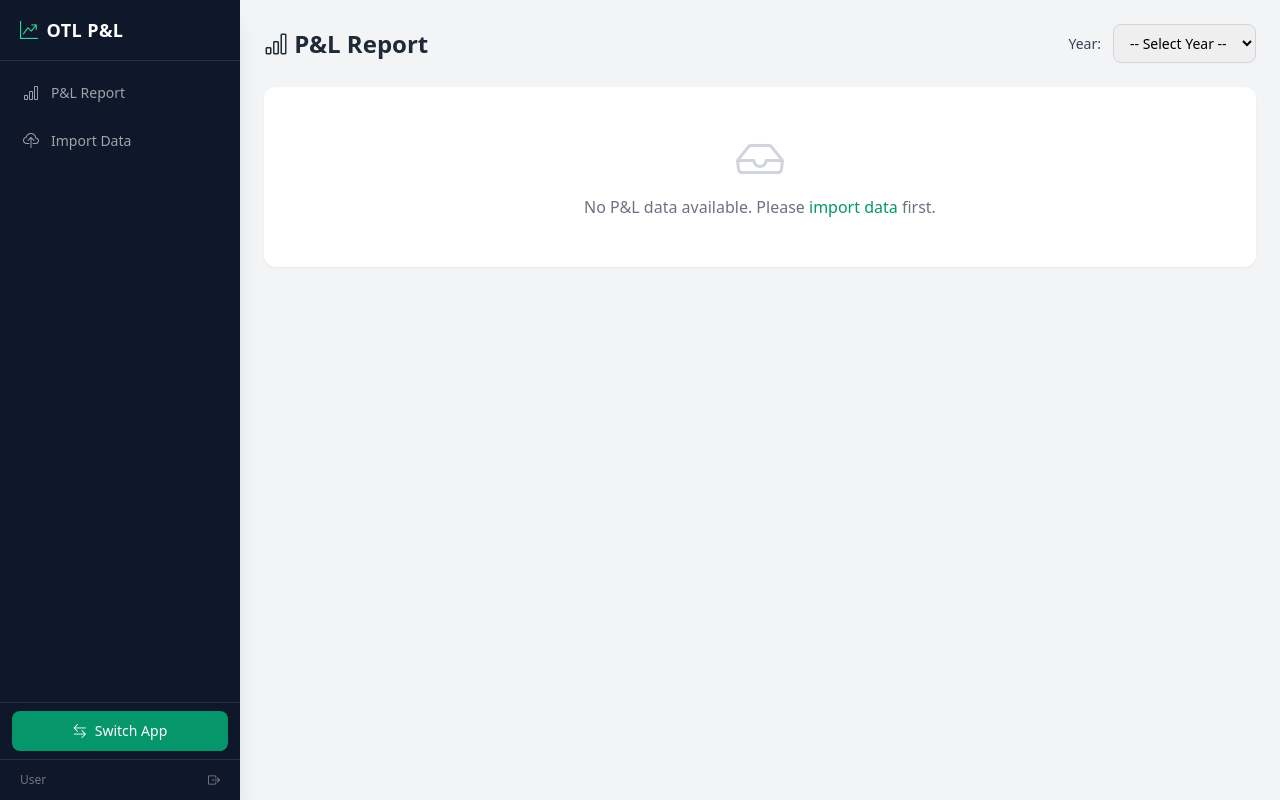
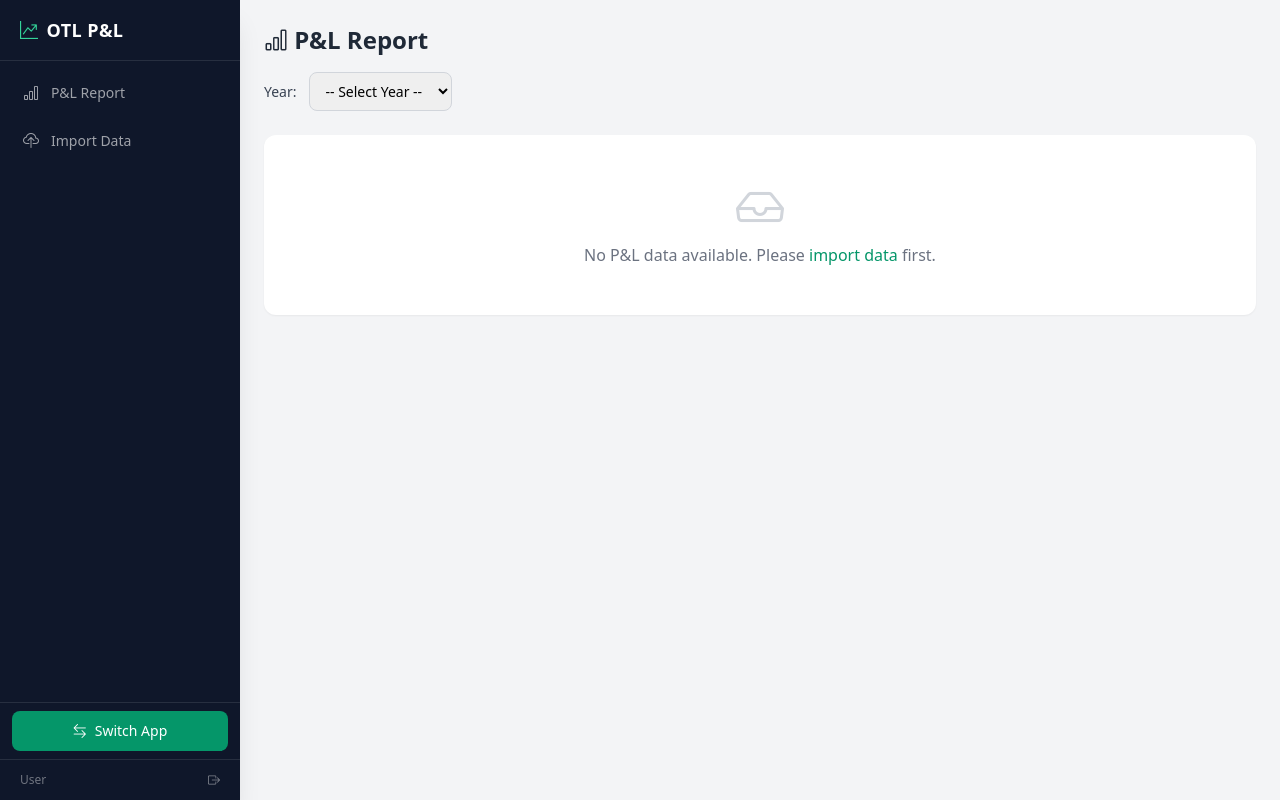
Before and after one commit to aisupport1709/OTL, a Flask app: template app/templates/pl/report.html in a window 1280 px wide. Run offline with Flask 3, Linux system fonts and the light colour scheme; the template is opened without the code that fills it, so the values that code supplies are empty; parts of the project's set-up code (start-up, migrations or seed data) failed here and were passed over; some libraries are stand-ins or nearby versions.

Commit message:
refactor: move year filter and export button to separate line below title

```diff
--- a/app/templates/pl/report.html
+++ b/app/templates/pl/report.html
@@ -2,17 +2,16 @@
 {% block title %}P&L Report - OTL P&L{% endblock %}
 
 {% block content %}
-<div class="flex items-center justify-between mb-6">
-    <h2 class="text-2xl font-bold text-gray-800"><i class="bi bi-bar-chart"></i> P&L Report</h2>
-    <div class="flex items-center gap-3">
+<h2 class="text-2xl font-bold text-gray-800 mb-4"><i class="bi bi-bar-chart"></i> P&L Report</h2>
+
+<div class="flex items-center gap-3 mb-6">
     <label for="year-selector" class="text-sm font-medium text-gray-700">Year:</label>
     <select id="year-selector" class="px-3 py-2 text-sm rounded-lg border border-gray-300 focus:ring-2 focus:ring-emerald-500">
         <option value="">-- Select Year --</option>
     </select>
-        <button onclick="exportReport()" id="btn-export" class="hidden px-4 py-2 bg-emerald-600 hover:bg-emerald-700 text-white text-sm font-medium rounded-lg transition flex items-center gap-2">
+    <button onclick="exportReport()" id="btn-export" class="hidden inline-flex items-center gap-2 px-4 py-2 bg-emerald-600 hover:bg-emerald-700 text-white text-sm font-medium rounded-lg transition">
         <i class="bi bi-file-earmark-excel"></i> Export Excel
     </button>
-    </div>
 </div>
 
 <!-- Loading state -->
```
Lines whose indentation alone changed are shown as unchanged.
